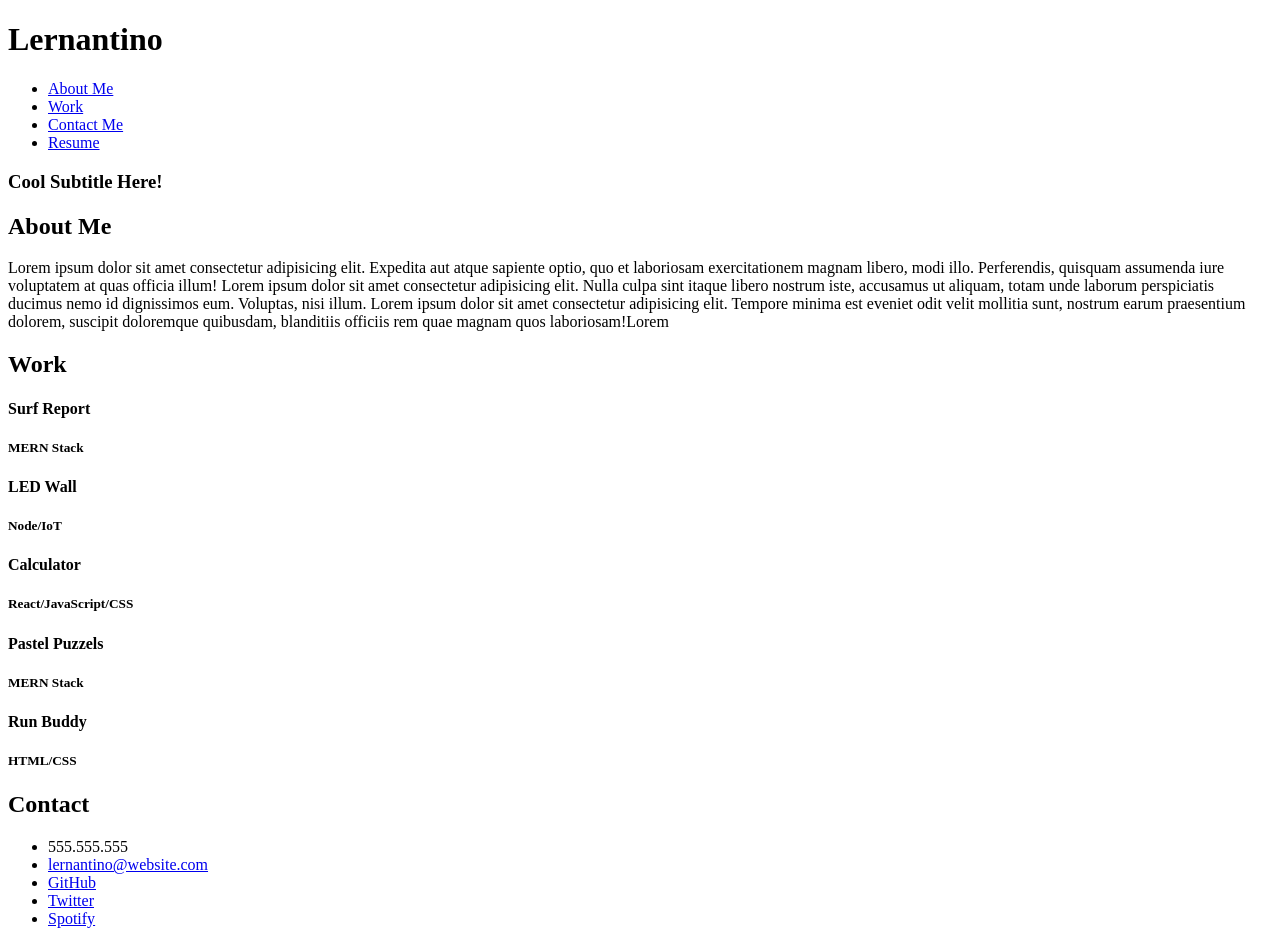
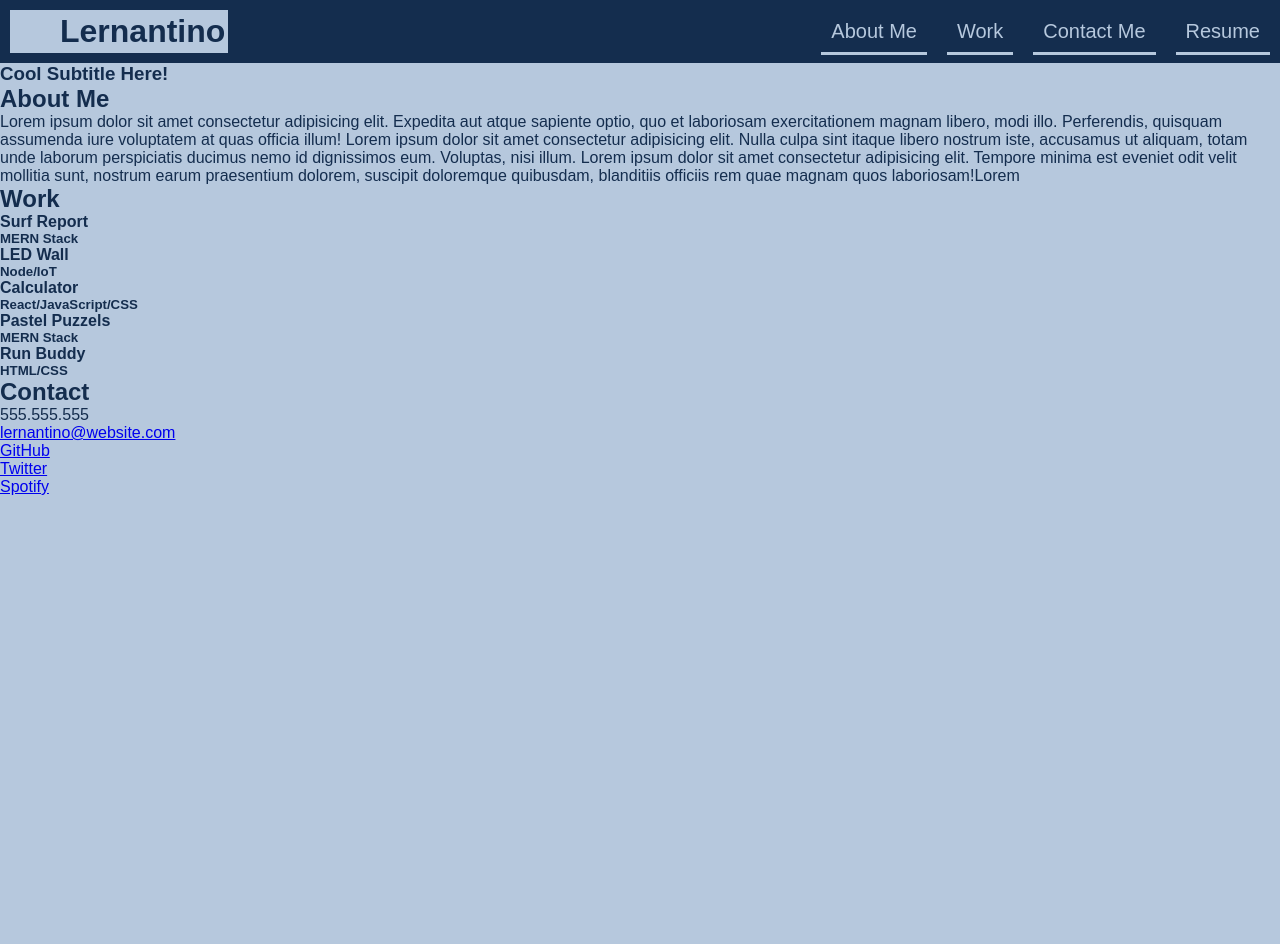
Before and after one commit to GonzalezL13/Professional-Portfolio, a plain HTML site: page index.html in a window 1280 px wide. After the commit the page ends 800 px from the top, so only its background shows below. Drawn offline with Linux system fonts and the light colour scheme.

Commit message:
added header style

```diff
--- /dev/null
+++ b/assets/css/style.css
@@ -0,0 +1,55 @@
+* {
+    margin: 0;
+    padding: 0;
+    box-sizing: border-box;
+}
+
+body {
+    color: #142d4e;
+    font-family: Arial, Helvetica, sans-serif;
+    background-color: #b6c8dd;
+}
+
+/*HEADER STYLE STARTS*/
+header {
+    background-color: #142d4e;
+    display: flex;
+    justify-content: space-between;
+    flex-wrap: wrap;
+}
+
+header h1 {
+    font-weight: bold;
+    font-size: 32px;
+    margin: 10px;
+    padding: 3px 3px 3px 50px;
+    background-color: #b6c8dd;
+}
+
+header a {
+    text-decoration: none;
+
+}
+
+header nav {
+    margin:20px 0;
+}
+
+header nav ul {
+    display: flex;
+    flex-wrap: wrap;
+    justify-content: center;
+    align-items: center;
+    list-style: none;
+}
+
+header nav ul li a {
+    padding: 10px;
+    margin: 10px;
+    font-size: 20px;
+    color: #b6c8dd;
+
+}
+.link {
+    border-bottom: 3px solid #b6c8dd;
+}
--- a/index.html
+++ b/index.html
@@ -4,6 +4,7 @@
         <meta charset="UTF-8">
         <meta name="viewport" content="width=device-width, initial-scale=1.0">
         <title>Lernantino</title>
+        <link rel="stylesheet" href="./assets/css/style.css"/>
     </head>
     <body>
     <!--NAVIGATIONS-->
@@ -14,16 +15,16 @@
         <nav>
             <ul>
                 <li>
-                    <a href="#about-me">About Me</a>
+                    <a href="#about-me" class="link">About Me</a>
                 </li>
                 <li>
-                    <a href="#work">Work</a>
+                    <a href="#work" class="link">Work</a>
                 </li>
                 <li>
-                    <a href="#contact-me">Contact Me</a>
+                    <a href="#contact-me" class="link">Contact Me</a>
                 </li>
                 <li>
-                    <a href="#resume">Resume</a>
+                    <a href="#resume" class="link">Resume</a>
                 </li>
             </ul>
         </nav>
```
Also changed, not shown: assets/images/blue-keyboard.jpg (added), assets/style.css (deleted).
